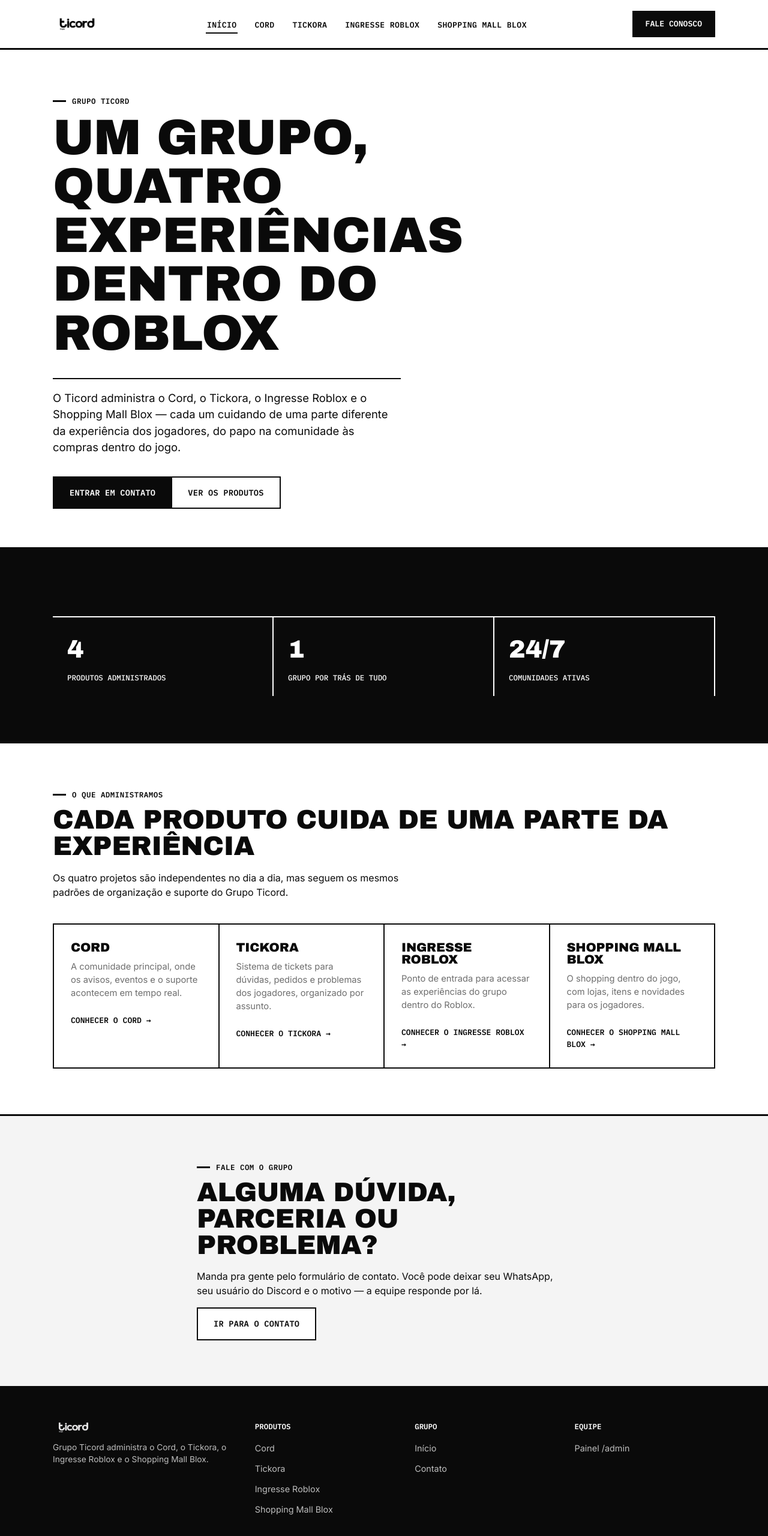
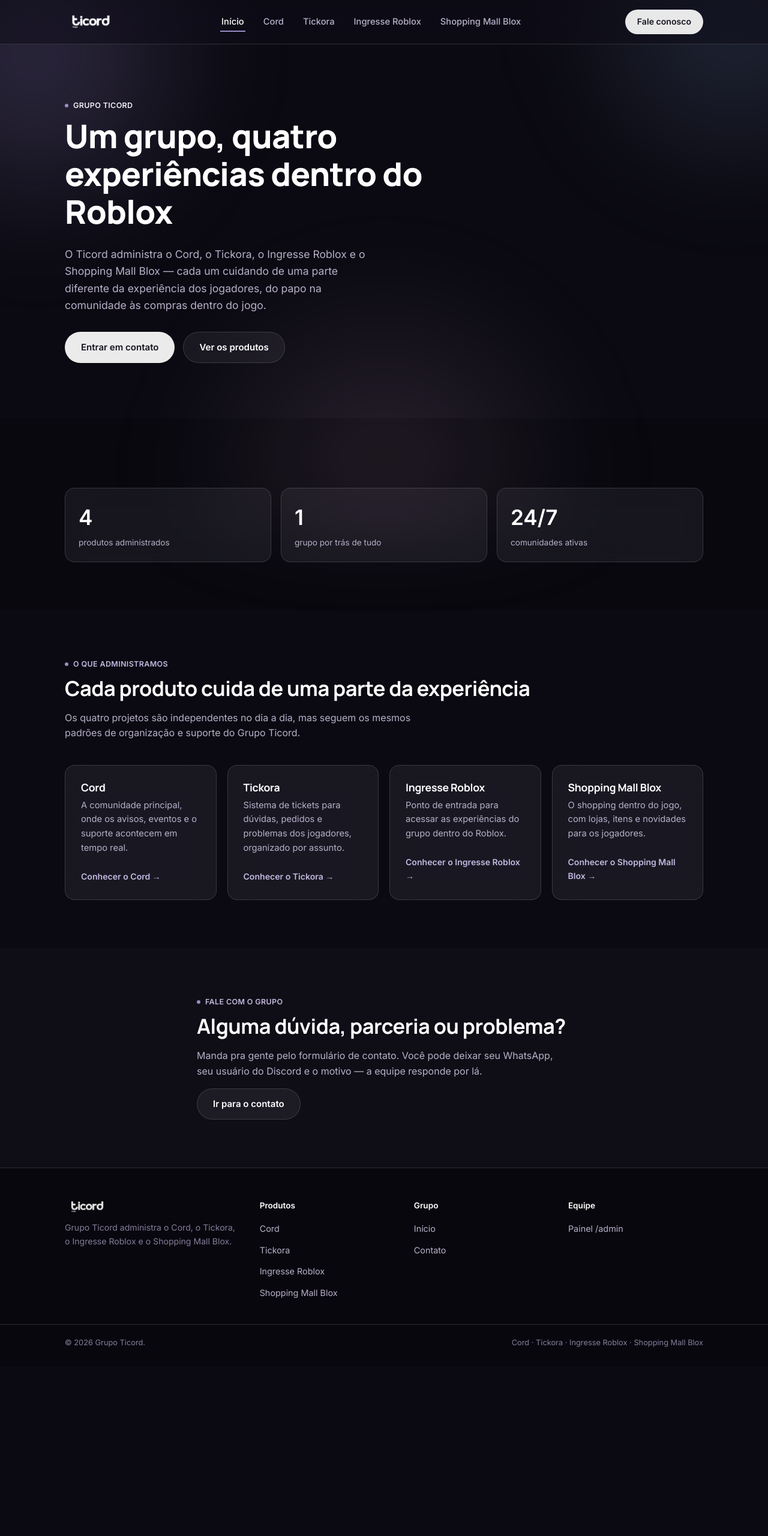
Before and after one commit to miguelfracassi/grupe, a website: page grupe grupe grupe/public/index.html in a window 1280 px wide. Shown: the top 2560 px of the page at 60% size. After the commit the page ends 2277 px from the top, so only its background shows below. Drawn offline with Linux system fonts and the light colour scheme.

Commit message:
Update style.css

```diff
--- a/grupe grupe grupe/public/style.css
+++ b/grupe grupe grupe/public/style.css
@@ -1,29 +1,45 @@
 /* ===========================================================
    Grupo Ticord — folha de estilos compartilhada
-   Direção: editorial / brutalista, em preto e branco.
-   Fundo branco, texto preto, bordas grossas, cantos retos,
-   tipografia gigante e pesada. Sem gradiente, sem sombra,
-   sem suavidade — contraste total.
+   Direção: glassmorphism. Fundo escuro com manchas de cor
+   suaves e desfocadas ao fundo; painéis em "vidro fosco"
+   (translúcidos, com blur) por cima. Acento roxo-acinzentado,
+   sem brilho neon — tudo dessaturado e suave.
    =========================================================== */
 
-@import url("https://fonts.googleapis.com/css2?family=Archivo+Black&family=Inter:wght@400;500;600;700&family=IBM+Plex+Mono:wght@500;600&display=swap");
+@import url("https://fonts.googleapis.com/css2?family=Manrope:wght@500;600;700;800&family=Inter:wght@400;500;600&display=swap");
 
 :root {
-  --preto: #0a0a0a;
+  --fundo: #0b0a12;
+  --texto: #f1eef7;
+  --texto-suave: #b8b0c9;
+  --texto-fraco: #857c99;
   --branco: #ffffff;
-  --papel: #f4f4f4;
-  --cinza: #6e6e6e;
-  --cinza-claro: #bdbdbd;
-  --linha: #0a0a0a;
 
-  --fonte-titulo: "Archivo Black", "Arial Black", Arial, sans-serif;
+  /* acento roxo-acinzentado, propositalmente dessaturado (sem neon) */
+  --acento: #9b8bc4;
+  --acento-forte: #c3b8e0;
+  --acento-fraco: rgba(155, 139, 196, 0.18);
+
+  /* vidro */
+  --vidro-bg: rgba(255, 255, 255, 0.06);
+  --vidro-bg-forte: rgba(255, 255, 255, 0.1);
+  --vidro-borda: rgba(255, 255, 255, 0.14);
+  --vidro-borda-forte: rgba(255, 255, 255, 0.24);
+  --vidro-blur: blur(20px) saturate(140%);
+
+  --sucesso-bg: rgba(255, 255, 255, 0.08);
+  --sucesso-texto: #ffffff;
+  --sucesso-borda: rgba(255, 255, 255, 0.3);
+  --erro-bg: rgba(255, 255, 255, 0.04);
+  --erro-texto: #f1eef7;
+  --erro-borda: rgba(255, 255, 255, 0.22);
+
+  --fonte-titulo: "Manrope", "Segoe UI", Arial, sans-serif;
   --fonte-corpo: "Inter", "Segoe UI", Arial, sans-serif;
-  --fonte-mono: "IBM Plex Mono", ui-monospace, "SFMono-Regular", Menlo, monospace;
 
-  --borda: 2px;
-  --borda-grossa: 3px;
-  --raio: 0px;
-  --largura-maxima: 1160px;
+  --raio: 16px;
+  --raio-pequeno: 10px;
+  --largura-maxima: 1120px;
 }
 
 * { box-sizing: border-box; }
@@ -32,11 +48,28 @@ html { scroll-behavior: smooth; }
 
 body {
   margin: 0;
+  min-height: 100vh;
   font-family: var(--fonte-corpo);
-  color: var(--preto);
-  background: var(--branco);
-  line-height: 1.5;
+  color: var(--texto);
+  background: var(--fundo);
+  line-height: 1.6;
   -webkit-font-smoothing: antialiased;
+  position: relative;
+}
+
+/* manchas de cor suaves e desfocadas, fixas atrás de tudo —
+   é o que dá "vida" pro vidro fosco por cima refletir */
+body::before {
+  content: "";
+  position: fixed;
+  inset: -10%;
+  background:
+    radial-gradient(560px circle at 12% 18%, rgba(139, 123, 184, 0.30), transparent 60%),
+    radial-gradient(520px circle at 88% 12%, rgba(120, 148, 196, 0.22), transparent 60%),
+    radial-gradient(620px circle at 50% 92%, rgba(178, 140, 168, 0.20), transparent 60%);
+  filter: blur(70px);
+  z-index: -1;
+  pointer-events: none;
 }
 
 img { max-width: 100%; display: block; }
@@ -51,46 +84,60 @@ a { color: inherit; text-decoration: none; }
 
 h1, h2, h3 {
   font-family: var(--fonte-titulo);
-  font-weight: 400;
-  line-height: 0.98;
-  letter-spacing: -0.01em;
-  text-transform: uppercase;
-  margin: 0 0 0.4em;
-  color: var(--preto);
+  font-weight: 700;
+  line-height: 1.15;
+  letter-spacing: -0.015em;
+  margin: 0 0 0.5em;
+  color: var(--branco);
 }
 
-h1 { font-size: clamp(2.6rem, 7vw, 5.2rem); }
-h2 { font-size: clamp(1.9rem, 4vw, 2.8rem); }
-h3 { font-size: 1.3rem; }
+h1 { font-size: clamp(2.3rem, 4.6vw, 3.4rem); font-weight: 800; }
+h2 { font-size: clamp(1.6rem, 2.8vw, 2.15rem); }
+h3 { font-size: 1.15rem; }
 
-p { margin: 0 0 1em; max-width: 62ch; color: var(--preto); }
+p { margin: 0 0 1em; max-width: 62ch; color: var(--texto-suave); }
 
 .rotulo {
-  font-family: var(--fonte-mono);
   font-size: 0.78rem;
-  color: var(--preto);
-  font-weight: 600;
-  letter-spacing: 0.04em;
+  color: var(--acento-forte);
+  font-weight: 700;
+  letter-spacing: 0.03em;
   text-transform: uppercase;
-  margin-bottom: 0.9em;
+  margin-bottom: 0.8em;
   display: flex;
   align-items: center;
-  gap: 10px;
+  gap: 8px;
 }
 
 .rotulo::before {
   content: "";
-  width: 22px;
-  height: var(--borda-grossa);
-  background: var(--preto);
+  width: 6px;
+  height: 6px;
+  background: var(--acento);
+  border-radius: 50%;
   flex-shrink: 0;
+}
+
+/* ---------- vidro fosco (base reutilizada) ---------- */
+
+.cabecalho,
+.formulario,
+.cartao-produto,
+.numero,
+.canal,
+.tabela-envios,
+.estado-vazio,
+.contagem-pill,
+.etiqueta-motivo {
+  -webkit-backdrop-filter: var(--vidro-blur);
+  backdrop-filter: var(--vidro-blur);
 }
 
 /* ---------- cabeçalho ---------- */
 
 .cabecalho {
-  background: var(--branco);
-  border-bottom: var(--borda-grossa) solid var(--preto);
+  background: rgba(15, 13, 22, 0.55);
+  border-bottom: 1px solid var(--vidro-borda);
   position: sticky;
   top: 0;
   z-index: 50;
@@ -100,245 +147,183 @@ p { margin: 0 0 1em; max-width: 62ch; color: var(--preto); }
   display: flex;
   align-items: center;
   justify-content: space-between;
-  padding-top: 18px;
-  padding-bottom: 18px;
+  padding-top: 16px;
+  padding-bottom: 16px;
   gap: 24px;
 }
 
-.marca {
-  display: flex;
-  align-items: center;
-  gap: 10px;
-}
-
-.marca img { height: 26px; width: auto; filter: invert(1); }
+.marca { display: flex; align-items: center; gap: 10px; }
+.marca img { height: 28px; width: auto; }
 
 nav.principal ul {
   list-style: none;
   display: flex;
-  gap: 26px;
+  gap: 28px;
   margin: 0;
   padding: 0;
   flex-wrap: wrap;
 }
 
 nav.principal a {
-  font-family: var(--fonte-mono);
-  color: var(--preto);
-  font-size: 0.82rem;
-  font-weight: 600;
-  text-transform: uppercase;
-  letter-spacing: 0.03em;
-  padding: 4px 2px;
-  border-bottom: var(--borda) solid transparent;
+  color: var(--texto-suave);
+  font-size: 0.92rem;
+  font-weight: 500;
+  padding: 6px 2px;
+  border-bottom: 2px solid transparent;
+  transition: border-color 0.2s ease, color 0.2s ease;
 }
 
 nav.principal a:hover,
 nav.principal a[aria-current="page"] {
-  border-bottom-color: var(--preto);
+  color: var(--branco);
+  border-bottom-color: var(--acento);
 }
 
 .botao-cabecalho {
-  background: var(--preto);
-  color: var(--branco);
-  padding: 10px 20px;
-  border: var(--borda) solid var(--preto);
-  border-radius: var(--raio);
-  font-family: var(--fonte-mono);
+  background: rgba(255, 255, 255, 0.9);
+  color: #17141f;
+  padding: 9px 20px;
+  border-radius: 999px;
   font-weight: 700;
-  font-size: 0.82rem;
-  text-transform: uppercase;
+  font-size: 0.88rem;
   white-space: nowrap;
+  transition: background 0.2s ease;
 }
-
-.botao-cabecalho:hover { background: var(--branco); color: var(--preto); }
+.botao-cabecalho:hover { background: var(--branco); }
 
 .botao-mobile {
   display: none;
-  background: none;
-  border: var(--borda) solid var(--preto);
-  color: var(--preto);
-  border-radius: var(--raio);
+  background: var(--vidro-bg);
+  border: 1px solid var(--vidro-borda);
+  color: var(--branco);
+  border-radius: var(--raio-pequeno);
   padding: 8px 10px;
   font-size: 1rem;
 }
 
 /* ---------- herói ---------- */
 
-.heroi {
-  background: var(--branco);
-  color: var(--preto);
-  padding: 76px 0 64px;
-  border-bottom: var(--borda-grossa) solid var(--preto);
-}
+.heroi { padding: 92px 0 92px; position: relative; }
 
-.heroi h1 { max-width: 14ch; }
+.heroi h1 { color: var(--branco); max-width: 17ch; }
+.heroi .entrada { color: var(--texto-suave); font-size: 1.1rem; max-width: 46ch; }
 
-.heroi .entrada {
-  color: var(--preto);
-  font-size: 1.15rem;
-  max-width: 50ch;
-  padding-top: 18px;
-  border-top: var(--borda) solid var(--preto);
-  margin-top: 24px;
-}
-
-.acoes-heroi {
-  display: flex;
-  gap: 0;
-  margin-top: 34px;
-  flex-wrap: wrap;
-}
+.acoes-heroi { display: flex; gap: 14px; margin-top: 30px; flex-wrap: wrap; }
 
 .botao {
   display: inline-block;
-  padding: 15px 26px;
-  border-radius: var(--raio);
-  font-family: var(--fonte-mono);
+  padding: 13px 26px;
+  border-radius: 999px;
   font-weight: 700;
-  font-size: 0.85rem;
-  text-transform: uppercase;
-  letter-spacing: 0.02em;
-  border: var(--borda) solid var(--preto);
+  font-size: 0.94rem;
+  border: 1px solid transparent;
   cursor: pointer;
-  margin-right: -2px;
+  transition: transform 0.15s ease, background 0.2s ease, border-color .2s ease, box-shadow .2s ease;
 }
 
-.botao-primario { background: var(--preto); color: var(--branco); }
-.botao-primario:hover { background: var(--branco); color: var(--preto); }
+.botao:active { transform: translateY(1px); }
+
+.botao-primario { background: rgba(255, 255, 255, 0.92); color: #17141f; }
+.botao-primario:hover { background: var(--branco); box-shadow: 0 6px 24px rgba(0,0,0,0.25); }
 
 .botao-fantasma {
-  background: var(--branco);
-  color: var(--preto);
+  background: var(--vidro-bg);
+  color: var(--branco);
+  border-color: var(--vidro-borda);
+  -webkit-backdrop-filter: var(--vidro-blur);
+  backdrop-filter: var(--vidro-blur);
 }
-.botao-fantasma:hover { background: var(--preto); color: var(--branco); }
+.botao-fantasma:hover { border-color: var(--acento); background: var(--vidro-bg-forte); }
 
-.botao-roxo { background: var(--branco); color: var(--preto); border: var(--borda) solid var(--preto); }
-.botao-roxo:hover { background: var(--preto); color: var(--branco); }
+.botao-roxo {
+  background: var(--vidro-bg);
+  color: var(--branco);
+  border: 1px solid var(--vidro-borda);
+  -webkit-backdrop-filter: var(--vidro-blur);
+  backdrop-filter: var(--vidro-blur);
+}
+.botao-roxo:hover { background: var(--vidro-bg-forte); border-color: var(--vidro-borda-forte); }
 
 /* ---------- seções gerais ---------- */
 
-.secao { padding: 76px 0; }
+.secao { padding: 80px 0; }
 .secao-estreita { max-width: 680px; }
 
-.secao-alt {
-  background: var(--papel);
-  border-top: var(--borda-grossa) solid var(--preto);
-  border-bottom: var(--borda-grossa) solid var(--preto);
-}
-
-.secao-escura {
-  background: var(--preto);
-  color: var(--branco);
-  border-bottom: var(--borda-grossa) solid var(--preto);
-}
+.secao-alt { background: rgba(255, 255, 255, 0.02); }
+.secao-escura { background: rgba(0, 0, 0, 0.18); }
 .secao-escura h2 { color: var(--branco); }
 
 .grade-produtos {
   display: grid;
   grid-template-columns: repeat(auto-fit, minmax(240px, 1fr));
-  gap: 0;
+  gap: 18px;
   margin-top: 40px;
-  border-top: var(--borda) solid var(--preto);
-  border-left: var(--borda) solid var(--preto);
 }
 
 .cartao-produto {
-  background: var(--branco);
-  padding: 28px;
-  position: relative;
-  border-right: var(--borda) solid var(--preto);
-  border-bottom: var(--borda) solid var(--preto);
+  background: var(--vidro-bg);
+  border: 1px solid var(--vidro-borda);
+  border-radius: var(--raio);
+  padding: 26px;
+  transition: background 0.2s ease, border-color 0.2s ease, transform 0.2s ease;
+}
+.cartao-produto:hover {
+  background: var(--vidro-bg-forte);
+  border-color: var(--vidro-borda-forte);
+  transform: translateY(-2px);
 }
 
-.cartao-produto:hover { background: var(--preto); }
-.cartao-produto:hover h3,
-.cartao-produto:hover p,
-.cartao-produto:hover .ir { color: var(--branco); }
-
-.cartao-produto h3 {
-  margin-bottom: 0.5em;
-  font-size: 1.3rem;
-  color: var(--preto);
-}
-.cartao-produto p { font-size: 0.92rem; color: var(--cinza); }
+.cartao-produto h3 { margin-bottom: 0.5em; font-size: 1.1rem; color: var(--branco); }
+.cartao-produto p { font-size: 0.92rem; color: var(--texto-suave); }
 .cartao-produto .ir {
   display: inline-block;
   margin-top: 10px;
-  font-weight: 700;
-  color: var(--preto);
-  font-size: 0.82rem;
-  font-family: var(--fonte-mono);
-  text-transform: uppercase;
+  font-weight: 600;
+  color: var(--acento-forte);
+  font-size: 0.88rem;
 }
 
 .faixa-numeros {
   display: grid;
   grid-template-columns: repeat(auto-fit, minmax(160px, 1fr));
-  gap: 0;
+  gap: 16px;
   margin-top: 36px;
-  border-top: var(--borda) solid var(--branco);
 }
 
 .numero {
-  background: var(--preto);
-  padding: 22px 24px;
-  border-right: var(--borda) solid var(--branco);
+  background: var(--vidro-bg);
+  border: 1px solid var(--vidro-borda);
+  border-radius: var(--raio);
+  padding: 20px 22px;
 }
-.numero .valor {
-  font-family: var(--fonte-titulo);
-  font-size: 2.6rem;
-  color: var(--branco);
-  display: block;
-}
-.numero .rotulo-numero {
-  color: var(--branco);
-  font-family: var(--fonte-mono);
-  font-size: 0.78rem;
-  text-transform: uppercase;
-  margin-top: 6px;
-  display: block;
-}
+.numero .valor { font-size: 2.2rem; font-weight: 800; color: var(--branco); display: block; }
+.numero .rotulo-numero { color: var(--texto-suave); font-size: 0.85rem; margin-top: 4px; display: block; }
 
 /* páginas de produto individuais */
 
-.cabecalho-produto {
-  background: var(--branco);
-  color: var(--preto);
-  padding: 56px 0 60px;
-  border-bottom: var(--borda-grossa) solid var(--preto);
-}
-.cabecalho-produto .rotulo { color: var(--preto); }
-.cabecalho-produto h1 { color: var(--preto); }
-.cabecalho-produto p { color: var(--preto); font-size: 1.08rem; }
+.cabecalho-produto { padding: 64px 0 68px; }
+.cabecalho-produto .rotulo { color: var(--acento-forte); }
+.cabecalho-produto h1 { color: var(--branco); }
+.cabecalho-produto p { color: var(--texto-suave); font-size: 1.06rem; }
 
-.lista-marcada {
-  list-style: none;
-  margin: 24px 0;
-  padding: 0;
-  display: grid;
-  gap: 14px;
-}
-.lista-marcada li {
-  padding-left: 28px;
-  position: relative;
-  color: var(--preto);
-}
+.lista-marcada { list-style: none; margin: 24px 0; padding: 0; display: grid; gap: 12px; }
+.lista-marcada li { padding-left: 26px; position: relative; color: var(--texto-suave); }
 .lista-marcada li::before {
   content: "";
   position: absolute;
   left: 0;
-  top: 7px;
-  width: 12px;
-  height: 12px;
-  background: var(--preto);
+  top: 9px;
+  width: 7px;
+  height: 7px;
+  background: var(--acento);
+  border-radius: 50%;
 }
 
 /* ---------- formulário de contato ---------- */
 
 .formulario {
-  background: var(--branco);
-  border: var(--borda-grossa) solid var(--preto);
+  background: var(--vidro-bg);
+  border: 1px solid var(--vidro-borda);
   border-radius: var(--raio);
   padding: 32px;
   max-width: 560px;
@@ -348,87 +333,64 @@ nav.principal a[aria-current="page"] {
 
 .campo label {
   display: block;
-  font-family: var(--fonte-mono);
-  font-weight: 700;
-  font-size: 0.8rem;
-  text-transform: uppercase;
+  font-weight: 600;
+  font-size: 0.88rem;
   margin-bottom: 8px;
-  color: var(--preto);
+  color: var(--texto-suave);
 }
 
-.campo .dica {
-  font-weight: 400;
-  text-transform: none;
-  color: var(--cinza);
-  font-size: 0.78rem;
-}
+.campo .dica { font-weight: 400; color: var(--texto-fraco); font-size: 0.8rem; }
 
 .campo input,
 .campo select,
 .campo textarea {
   width: 100%;
-  padding: 12px 13px;
-  border: var(--borda) solid var(--preto);
-  border-radius: var(--raio);
+  padding: 11px 14px;
+  border: 1px solid var(--vidro-borda);
+  border-radius: var(--raio-pequeno);
   font-family: inherit;
   font-size: 0.95rem;
-  background: var(--branco);
-  color: var(--preto);
+  background: rgba(255, 255, 255, 0.04);
+  color: var(--texto);
 }
 
 .campo input::placeholder,
-.campo textarea::placeholder { color: var(--cinza-claro); }
+.campo textarea::placeholder { color: var(--texto-fraco); }
 
 .campo input:focus,
 .campo select:focus,
 .campo textarea:focus {
   outline: none;
-  border-width: var(--borda-grossa);
+  border-color: var(--acento);
+  box-shadow: 0 0 0 3px var(--acento-fraco);
 }
 
 .campo textarea { resize: vertical; min-height: 110px; }
 
-.linha-dupla {
-  display: grid;
-  grid-template-columns: 1fr 1fr;
-  gap: 16px;
-}
+.linha-dupla { display: grid; grid-template-columns: 1fr 1fr; gap: 16px; }
 
 .mensagem-status {
-  border-radius: var(--raio);
+  border-radius: var(--raio-pequeno);
   padding: 13px 16px;
   font-size: 0.9rem;
   margin-bottom: 18px;
   display: none;
-  font-family: var(--fonte-mono);
-  text-transform: uppercase;
-  letter-spacing: 0.01em;
 }
-.mensagem-status.sucesso { display: block; background: var(--preto); color: var(--branco); border: var(--borda) solid var(--preto); }
-.mensagem-status.erro { display: block; background: var(--branco); color: var(--preto); border: var(--borda) dashed var(--preto); }
+.mensagem-status.sucesso { display: block; background: var(--sucesso-bg); color: var(--sucesso-texto); border: 1px solid var(--sucesso-borda); }
+.mensagem-status.erro { display: block; background: var(--erro-bg); color: var(--erro-texto); border: 1px dashed var(--erro-borda); }
 
-.contato-grade {
-  display: grid;
-  grid-template-columns: 1.1fr 0.9fr;
-  gap: 48px;
-  align-items: start;
-}
+.contato-grade { display: grid; grid-template-columns: 1.1fr 0.9fr; gap: 48px; align-items: start; }
 
-.canais-contato { display: grid; gap: 0; margin-top: 30px; border-top: var(--borda) solid var(--preto); }
-.canal { padding: 16px 18px; background: var(--branco); border: var(--borda) solid var(--preto); border-top: none; }
+.canais-contato { display: grid; gap: 14px; margin-top: 30px; }
+.canal { padding: 16px 18px; background: var(--vidro-bg); border: 1px solid var(--vidro-borda); border-radius: var(--raio); }
 .canal .rotulo { margin-bottom: 6px; }
-.canal strong { display: block; font-size: 1rem; color: var(--preto); text-transform: uppercase; }
+.canal strong { display: block; font-size: 1rem; color: var(--branco); }
 
 /* ---------- painel /admin ---------- */
 
-.admin-topo {
-  background: var(--preto);
-  color: var(--branco);
-  padding: 40px 0 32px;
-  border-bottom: var(--borda-grossa) solid var(--preto);
-}
-.admin-topo h1 { color: var(--branco); font-size: 2rem; }
-.admin-topo p { color: var(--branco); }
+.admin-topo { padding: 40px 0 32px; }
+.admin-topo h1 { color: var(--branco); font-size: 1.9rem; }
+.admin-topo p { color: var(--texto-suave); }
 
 .painel-controles {
   display: flex;
@@ -440,123 +402,101 @@ nav.principal a[aria-current="page"] {
 }
 
 .contagem-pill {
-  background: var(--preto);
-  color: var(--branco);
-  border: var(--borda) solid var(--preto);
-  border-radius: var(--raio);
+  background: var(--vidro-bg);
+  color: var(--acento-forte);
+  border: 1px solid var(--vidro-borda);
+  border-radius: 999px;
   padding: 6px 14px;
-  font-family: var(--fonte-mono);
-  font-size: 0.8rem;
-  font-weight: 700;
-  text-transform: uppercase;
+  font-size: 0.82rem;
+  font-weight: 600;
 }
 
 .tabela-envios {
   width: 100%;
-  border-collapse: collapse;
-  background: var(--branco);
-  border: var(--borda) solid var(--preto);
+  border-collapse: separate;
+  border-spacing: 0;
+  background: var(--vidro-bg);
+  border: 1px solid var(--vidro-borda);
   border-radius: var(--raio);
-  font-size: 0.88rem;
-  font-family: var(--fonte-mono);
+  overflow: hidden;
+  font-size: 0.9rem;
 }
 
 .tabela-envios th {
   text-align: left;
-  background: var(--preto);
-  color: var(--branco);
+  background: rgba(255, 255, 255, 0.05);
+  color: var(--texto-suave);
   padding: 12px 14px;
-  font-size: 0.74rem;
-  font-weight: 700;
-  text-transform: uppercase;
-  border-bottom: var(--borda) solid var(--preto);
+  font-size: 0.76rem;
+  font-weight: 600;
+  border-bottom: 1px solid var(--vidro-borda);
 }
 
 .tabela-envios td {
   padding: 12px 14px;
-  border-bottom: var(--borda) solid var(--preto);
+  border-bottom: 1px solid var(--vidro-borda);
   vertical-align: top;
-  color: var(--preto);
+  color: var(--texto);
 }
 
 .tabela-envios tr:last-child td { border-bottom: none; }
-.tabela-envios tr:hover td { background: var(--papel); }
+.tabela-envios tr:hover td { background: rgba(255, 255, 255, 0.04); }
 
 .etiqueta-motivo {
   display: inline-block;
-  background: var(--branco);
-  color: var(--preto);
+  background: var(--acento-fraco);
+  color: var(--acento-forte);
   padding: 3px 10px;
-  border-radius: var(--raio);
-  font-size: 0.74rem;
-  font-weight: 700;
-  text-transform: uppercase;
-  border: var(--borda) solid var(--preto);
+  border-radius: 999px;
+  font-size: 0.76rem;
+  font-weight: 600;
+  border: 1px solid rgba(155, 139, 196, 0.3);
 }
 
 .botao-excluir {
-  background: var(--branco);
-  border: var(--borda) solid var(--preto);
-  color: var(--preto);
+  background: transparent;
+  border: 1px solid var(--erro-borda);
+  color: var(--texto);
   padding: 6px 12px;
-  border-radius: var(--raio);
-  font-family: var(--fonte-mono);
-  font-size: 0.78rem;
-  font-weight: 700;
-  text-transform: uppercase;
+  border-radius: var(--raio-pequeno);
+  font-size: 0.8rem;
+  font-weight: 600;
   cursor: pointer;
 }
-.botao-excluir:hover { background: var(--preto); color: var(--branco); }
+.botao-excluir:hover { background: rgba(255, 255, 255, 0.08); }
 
 .estado-vazio {
   padding: 48px 20px;
   text-align: center;
-  color: var(--preto);
-  background: var(--branco);
-  border: var(--borda) dashed var(--preto);
+  color: var(--texto-suave);
+  background: var(--vidro-bg);
+  border: 1px dashed var(--vidro-borda-forte);
   border-radius: var(--raio);
-  font-family: var(--fonte-mono);
-  font-size: 0.9rem;
-  text-transform: uppercase;
+  font-size: 0.92rem;
 }
 
 /* ---------- rodapé ---------- */
 
 .rodape {
-  background: var(--preto);
-  color: var(--branco);
+  background: rgba(0, 0, 0, 0.22);
+  color: var(--texto-suave);
   padding: 52px 0 28px;
   margin-top: 0;
-  border-top: var(--borda-grossa) solid var(--preto);
+  border-top: 1px solid var(--vidro-borda);
 }
 
-.rodape .envolucro {
-  display: grid;
-  grid-template-columns: 1.3fr repeat(3, 1fr);
-  gap: 32px;
-}
+.rodape .envolucro { display: grid; grid-template-columns: 1.3fr repeat(3, 1fr); gap: 32px; }
 
-.rodape .marca-rodape img { height: 22px; margin-bottom: 12px; }
-.rodape p { color: var(--cinza-claro); font-size: 0.86rem; }
+.rodape .marca-rodape img { height: 24px; margin-bottom: 12px; }
+.rodape p { color: var(--texto-fraco); font-size: 0.88rem; }
 
-.rodape h4 {
-  color: var(--branco);
-  font-family: var(--fonte-mono);
-  font-size: 0.78rem;
-  font-weight: 700;
-  text-transform: uppercase;
-  margin: 0 0 14px;
-}
+.rodape h4 { color: var(--branco); font-size: 0.85rem; font-weight: 700; margin: 0 0 14px; }
 
 .rodape ul { list-style: none; margin: 0; padding: 0; display: grid; gap: 10px; }
-.rodape a { color: var(--cinza-claro); font-size: 0.9rem; }
-.rodape a:hover { color: var(--branco); }
+.rodape a { color: var(--texto-suave); font-size: 0.9rem; }
+.rodape a:hover { color: var(--acento-forte); }
 
-.rodape-base {
-  border-top: var(--borda) solid var(--branco);
-  margin-top: 40px;
-  padding-top: 20px;
-}
+.rodape-base { border-top: 1px solid var(--vidro-borda); margin-top: 40px; padding-top: 20px; }
 .rodape-base .envolucro {
   display: flex;
   justify-content: space-between;
@@ -565,13 +505,7 @@ nav.principal a[aria-current="page"] {
   gap: 10px;
   grid-template-columns: unset;
 }
-.rodape-base p {
-  margin: 0;
-  font-size: 0.78rem;
-  color: var(--cinza-claro);
-  font-family: var(--fonte-mono);
-  text-transform: uppercase;
-}
+.rodape-base p { margin: 0; font-size: 0.8rem; color: var(--texto-fraco); }
 
 /* ---------- responsivo ---------- */
 
@@ -585,10 +519,11 @@ nav.principal a[aria-current="page"] {
   .botao-mobile { display: inline-flex; }
   .linha-dupla { grid-template-columns: 1fr; }
   .rodape .envolucro { grid-template-columns: 1fr; }
-  .heroi { padding: 56px 0 56px; }
-  .secao { padding: 52px 0; }
+  .heroi { padding: 64px 0 72px; }
+  .secao { padding: 56px 0; }
 }
 
 @media (prefers-reduced-motion: reduce) {
   html { scroll-behavior: auto; }
+  * { transition: none !important; }
 }
```
